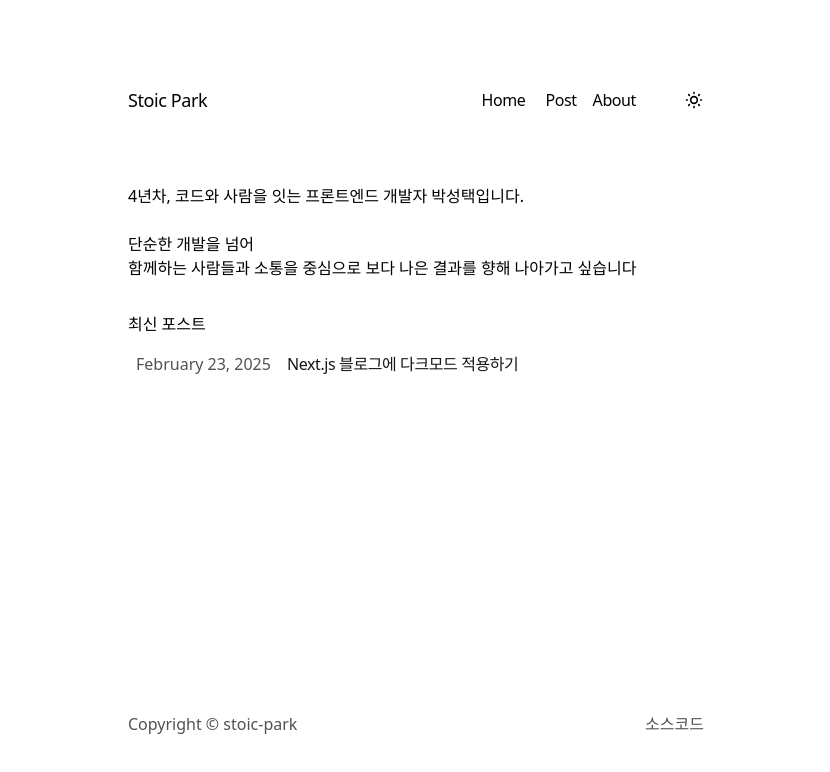
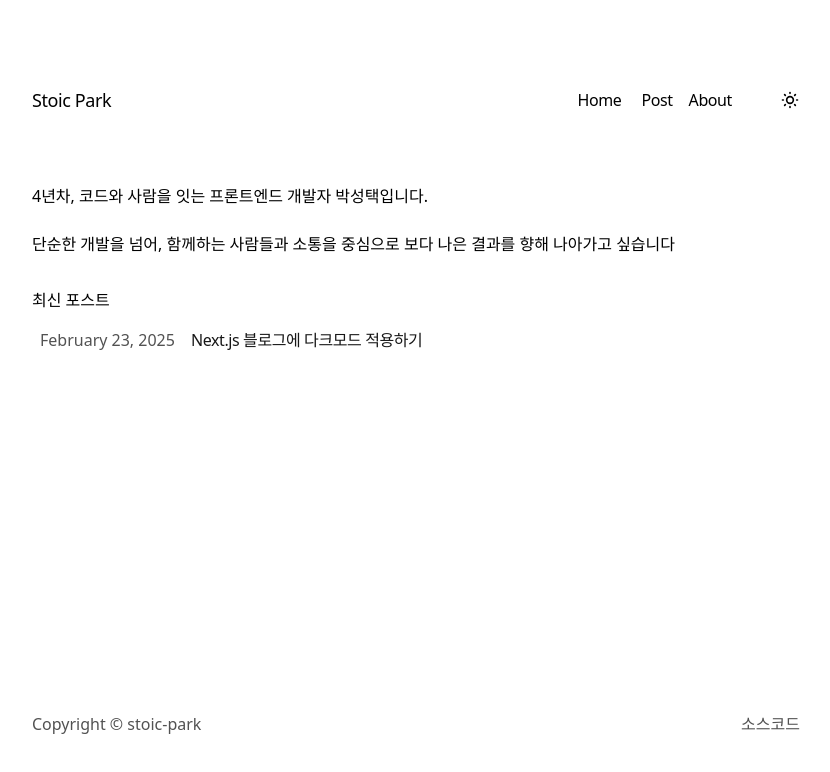
Before and after one commit to stoic-park/blog, a Next.js app: page / in a window 1280 px wide. Shown: the top 772 px of the page, without its empty margins (224-1054 px from the left). Built offline with nearby package versions, Linux system fonts and the light colour scheme.

Commit message:
fix: layout

```diff
--- a/app/layout.tsx
+++ b/app/layout.tsx
@@ -58,7 +58,7 @@ export default function RootLayout({
           dangerouslySetInnerHTML={{ __html: `(${themeControl.toString()})()` }}
         />
       </head>
-      <body className="antialiased min-h-screen max-w-xl mx-4 lg:mx-auto flex flex-col h-full">
+      <body className="antialiased min-h-screen max-w-3xl mx-4 lg:mx-auto flex flex-col h-full">
         <main className="flex flex-col flex-1 px-2 md:px-0">
           <div className="relative w-full h-12 mb-8">
             <div className="absolute inset-0 blur-xl opacity-50"></div>
--- a/app/page.tsx
+++ b/app/page.tsx
@@ -6,10 +6,8 @@ export default function Page() {
       <p>4년차, 코드와 사람을 잇는 프론트엔드 개발자 박성택입니다.</p>
       <br />
       <p>
-        단순한 개발을 넘어
-        <br />
-        함께하는 사람들과 소통을 중심으로 보다 나은 결과를 향해 나아가고
-        싶습니다
+        단순한 개발을 넘어, 함께하는 사람들과 소통을 중심으로 보다 나은 결과를
+        향해 나아가고 싶습니다
       </p>
       <div className="my-8">
         <div className="mb-2">최신 포스트</div>
```
